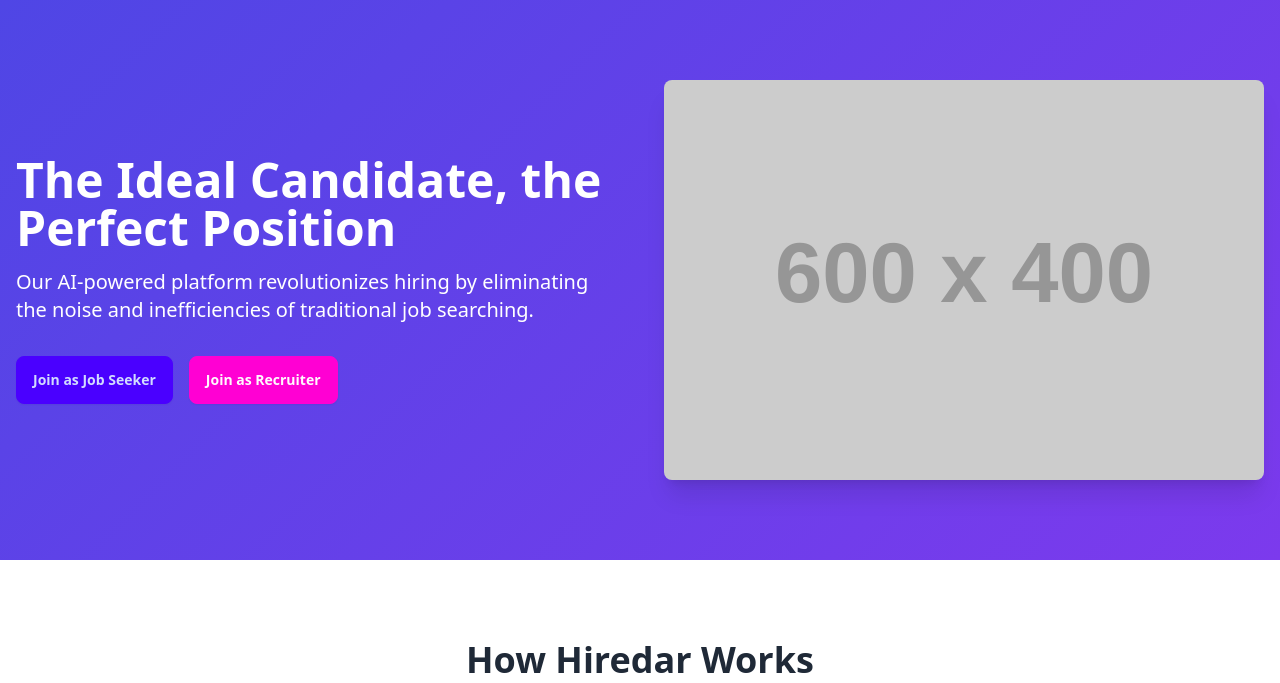
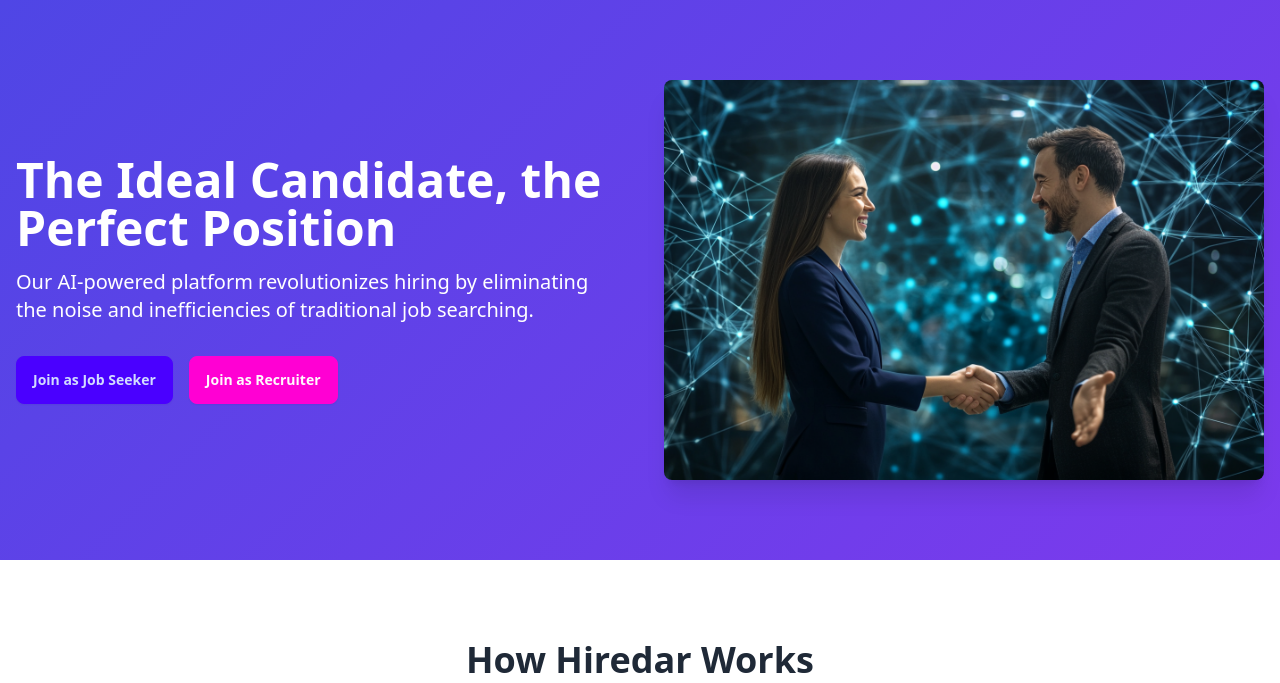
Before and after one commit to btfranklin/hiredar-saas-archive, a Django app: page / in a window 1280 px wide. Shown: the part 68-751 px from the top of the page. Run offline with Django 5.2, Linux system fonts and the light colour scheme; grey boxes labelled with a size stand in for pictures from a placeholder-image service; some libraries are stand-ins or nearby versions.

Commit message:
Add hero image to home page
- Replace placeholder image with custom hero image
- Load static image in home template
- Add hero-image.png to static/img directory

```diff
--- a/apps/core/templates/core/home.html
+++ b/apps/core/templates/core/home.html
@@ -1,4 +1,5 @@
 {% extends 'base.html' %}
+{% load static %}
 
 {% block title %}Hiredar - AI-Powered Job Matching Platform{% endblock %}
 
@@ -19,7 +20,7 @@
                 </div>
             </div>
             <div class="hidden md:block">
-                <img src="https://placehold.co/600x400" alt="Job Matching" class="rounded-lg shadow-xl w-full">
+                <img src="{% static 'img/hero-image.png' %}" alt="Job Matching" class="rounded-lg shadow-xl w-full">
             </div>
         </div>
     </div>
```
Also changed, not shown: static/img/hero-image.png (added).
